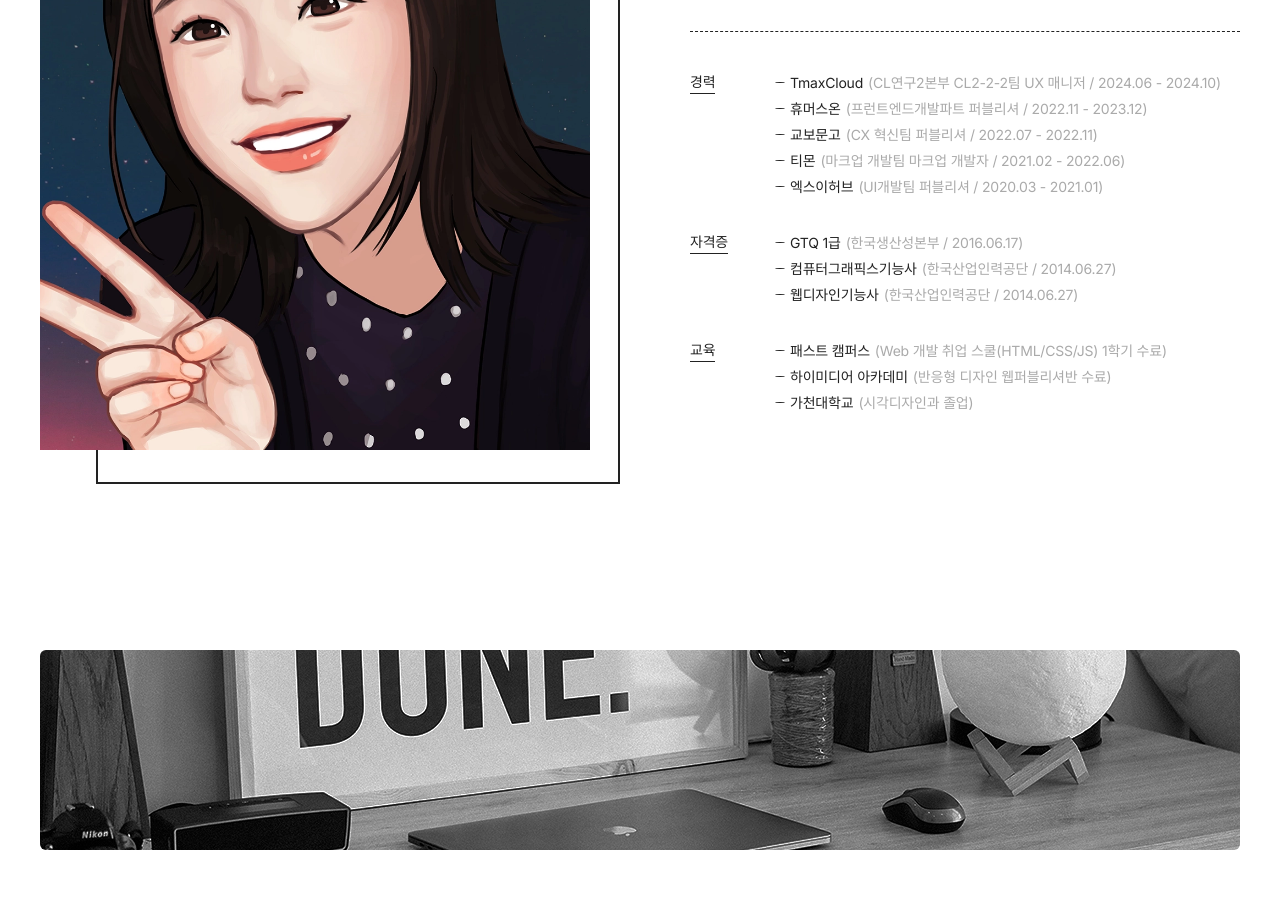
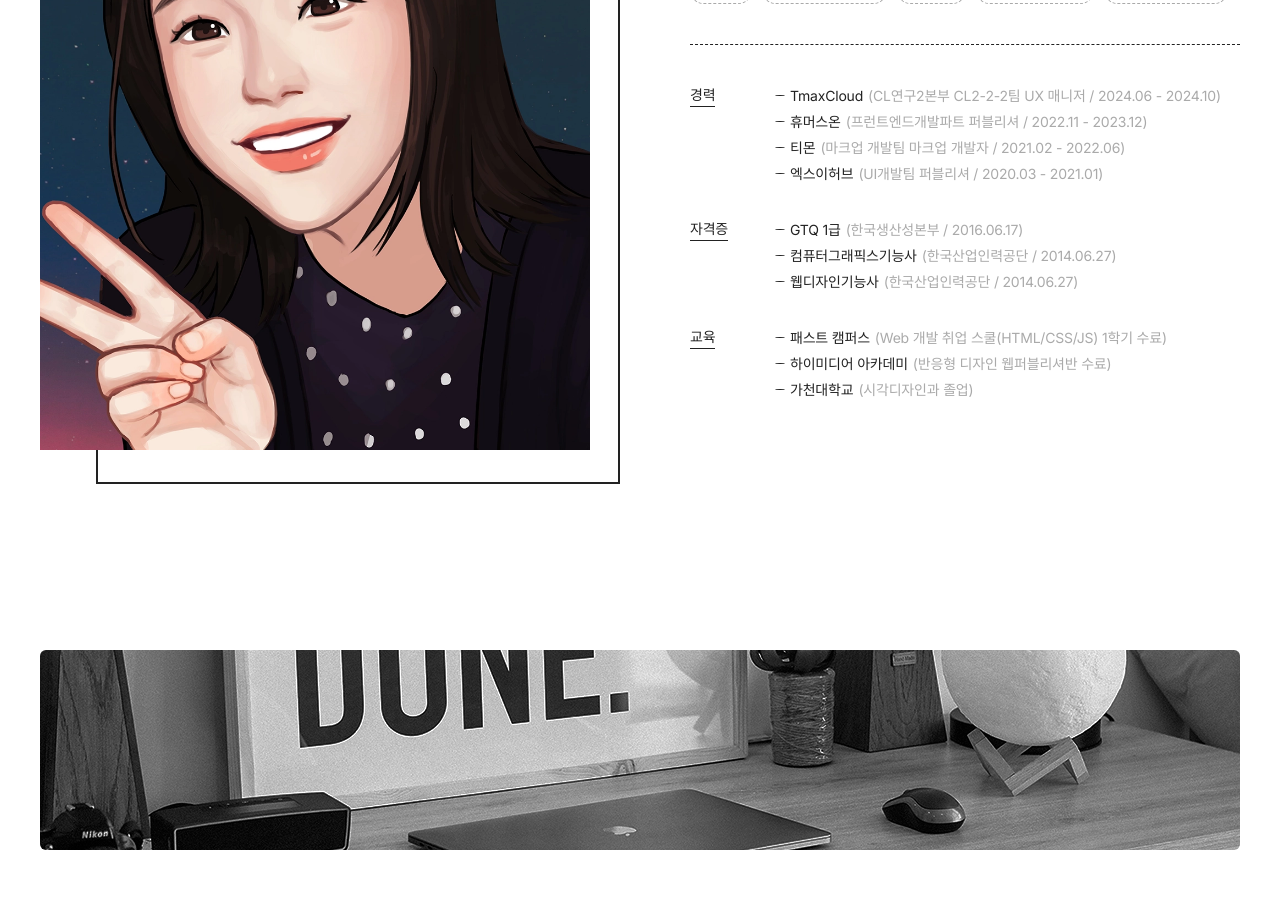
Before and after one commit to mjae404/portfolio2024_react, a React (Create React App) app: page / in a window 1280 px wide. Shown: the part 1200-2106 px from the top of the page. Built offline with nearby package versions, Linux system fonts and the light colour scheme; a web font is replaced by a local one.

Commit message:
fix: career

```diff
--- a/src/assets/data/data.js
+++ b/src/assets/data/data.js
@@ -37,7 +37,6 @@ const aboutData = [
         items: [
             { company: 'TmaxCloud', role: 'CL연구2본부 CL2-2-2팀 UX 매니저', date: '2024.06 - 2024.10' },
             { company: '휴머스온', role: '프런트엔드개발파트 퍼블리셔', date: '2022.11 - 2023.12' },
-            { company: '교보문고', role: 'CX 혁신팀 퍼블리셔', date: '2022.07 - 2022.11' },
             { company: '티몬', role: '마크업 개발팀 마크업 개발자', date: '2021.02 - 2022.06' },
             { company: '엑스이허브', role: 'UI개발팀 퍼블리셔', date: '2020.03 - 2021.01' },
         ],
```
